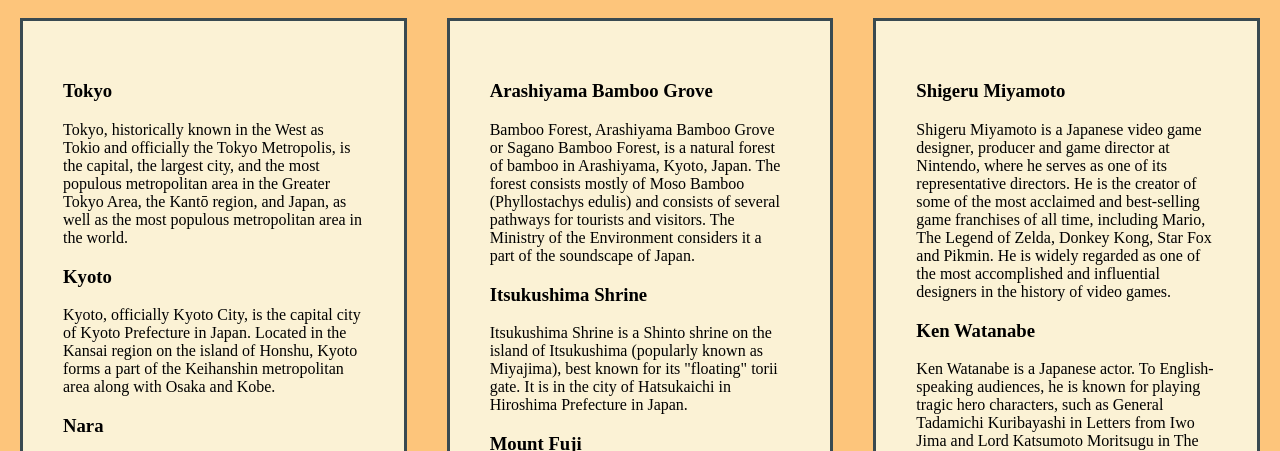
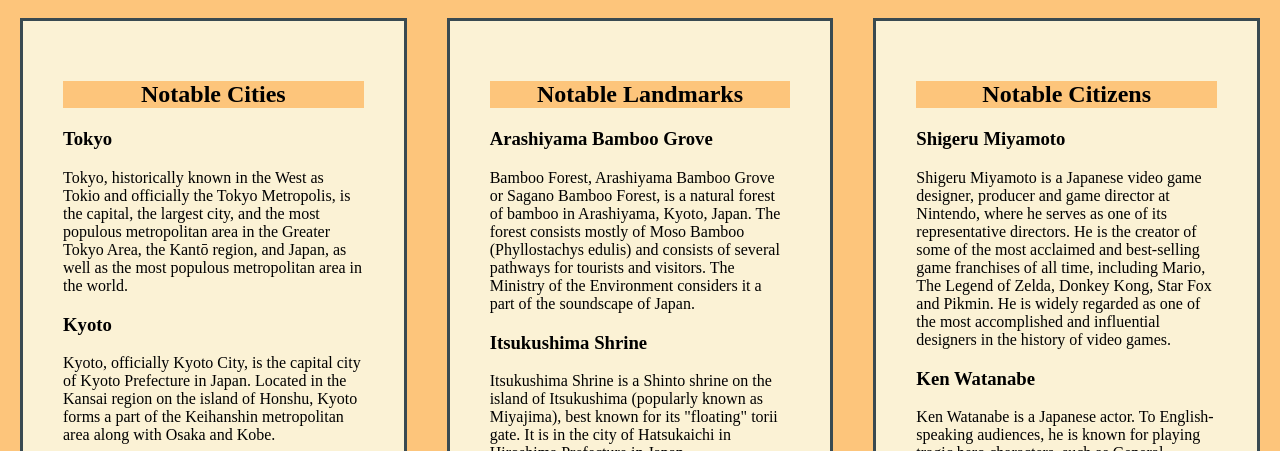
Before and after one commit to NSS-Day-Cohort-55/hello-world-fool-me-2wice, a plain HTML site: page japan.html in a window 1280 px wide. Shown: the part 349-800 px from the top of the page. Drawn offline with Linux system fonts and the light colour scheme.

Commit message:
added the titles to Japan cards

```diff
--- a/japan.html
+++ b/japan.html
@@ -25,6 +25,7 @@
         </div>
         <div class="list-container">
             <section class="cities-list">
+                <h2>Notable Cities</h2>
                 <h3>Tokyo</h3>
                 <article>
                     <p>Tokyo, historically known in the West as Tokio and officially the Tokyo Metropolis, is the capital, the largest city, and the most populous metropolitan area in the Greater Tokyo Area, the Kantō region, and Japan, as well as the most populous metropolitan area in the world.
@@ -40,6 +41,7 @@
                 </article>
             </section>
             <section class="landmarks-list">
+                <h2>Notable Landmarks</h2>
                 <h3>Arashiyama Bamboo Grove</h3>
                 <article>
                     <p>Bamboo Forest, Arashiyama Bamboo Grove or Sagano Bamboo Forest, is a natural forest of bamboo in Arashiyama, Kyoto, Japan. The forest consists mostly of Moso Bamboo (Phyllostachys edulis) and consists of several pathways for tourists and visitors. The Ministry of the Environment considers it a part of the soundscape of Japan.</p>
@@ -54,6 +56,7 @@
                 </article>
             </section>
             <section class="citizens-list">
+                <h2>Notable Citizens</h2>
                 <h3>Shigeru Miyamoto</h3>
                 <article>
                     <p>Shigeru Miyamoto is a Japanese video game designer, producer and game director at Nintendo, where he serves as one of its representative directors. He is the creator of some of the most acclaimed and best-selling game franchises of all time, including Mario, The Legend of Zelda, Donkey Kong, Star Fox and Pikmin. He is widely regarded as one of the most accomplished and influential designers in the history of video games.</p>
```
